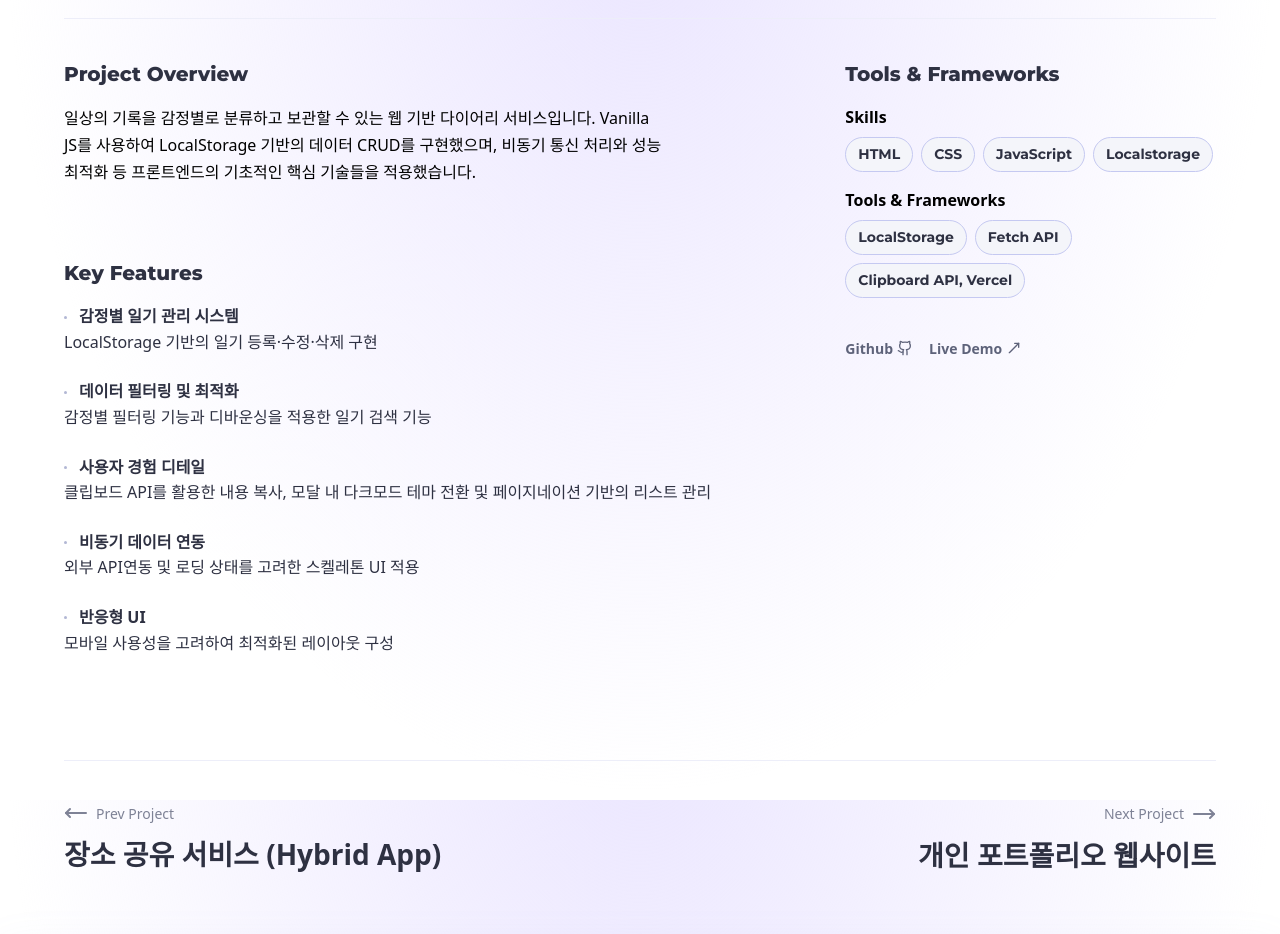
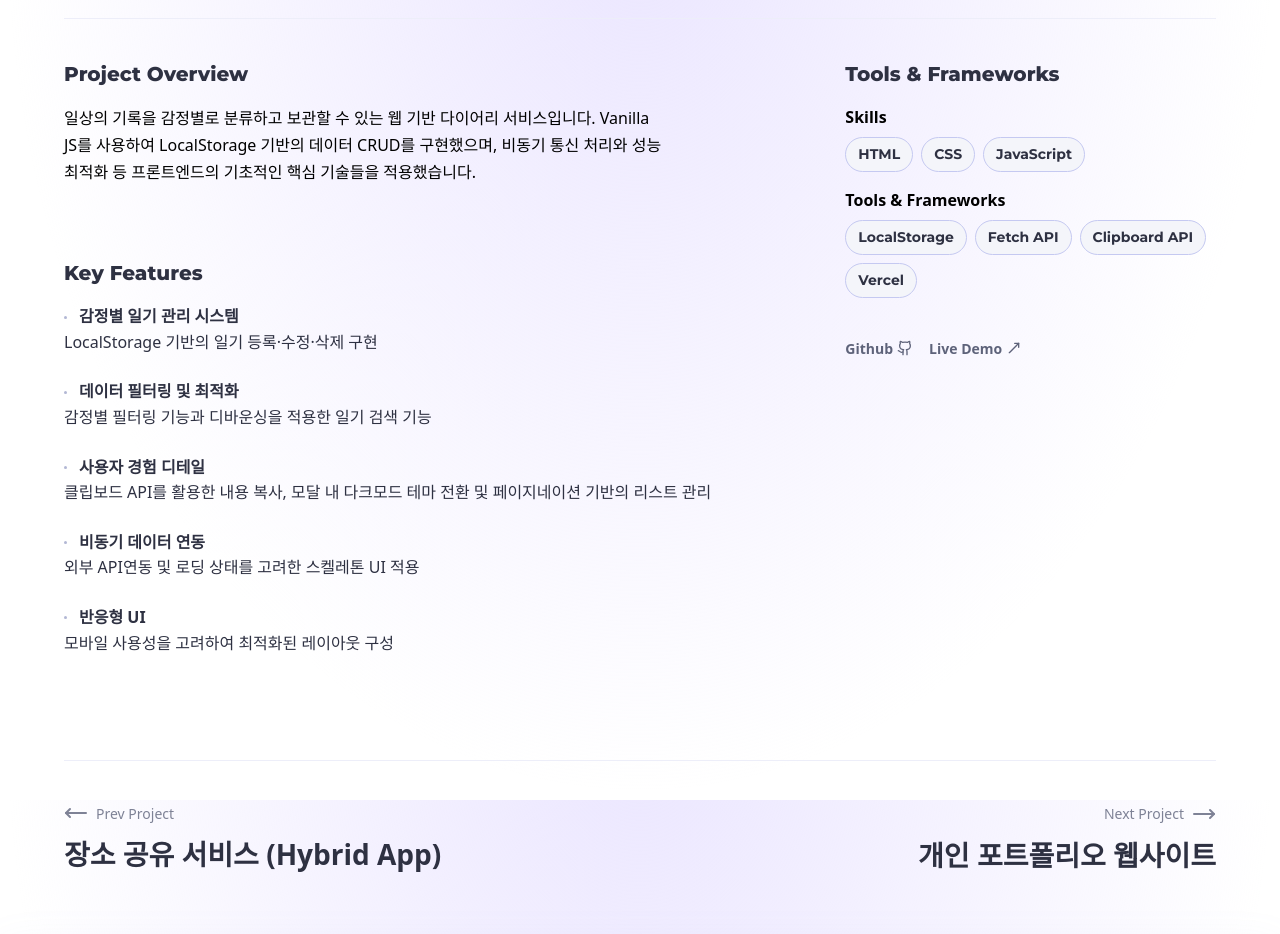
Before and after one commit to sub1n17/frontend-portfolio, a Next.js app: page /projects/mood-diary in a window 1280 px wide. Shown: the part 800-1734 px from the top of the page. Built offline with nearby package versions, Linux system fonts and the light colour scheme; a web font is replaced by a local one.

Commit message:
chore: 데이터 구조 수정

```diff
--- a/src/data/personalProjects/index.ts
+++ b/src/data/personalProjects/index.ts
@@ -5,6 +5,7 @@ export const personalProjects = [
         type: 'personal',
         summary: 'Next.js 기반 숙박권 등록·구매 서비스',
         thumbnail: '/images/project_p1.png',
+        cardSkills: ['Next.js', 'TypeScript', 'React'],
         skills: [
             {
                 type: 'Skills',
@@ -60,7 +61,7 @@ export const personalProjects = [
         role: '프론트엔드 개발',
         period: '2025.08 - 2025.11',
         links: {
-            github: 'https://github.com/...',
+            github: 'https://github.com/sub1n17/triptrip-frontend',
             demo: 'https://triptrip-frontend.vercel.app/',
         },
     },
@@ -70,6 +71,7 @@ export const personalProjects = [
         type: 'personal',
         summary: '웹뷰 기반 장소 공유 하이브리드 애플리케이션',
         thumbnail: '/images/project_p2_1.png',
+        cardSkills: ['Next.js', 'TypeScript', 'React Native'],
         skills: [
             {
                 type: 'Skills',
@@ -117,7 +119,7 @@ export const personalProjects = [
         role: '프론트엔드 개발',
         period: '2025.11 - 2026.01',
         links: {
-            github: 'https://github.com/...',
+            github: 'https://github.com/sub1n17/triptrip-mobile-webview',
             demo: 'https://triptrip-mobile-webview.vercel.app/',
         },
     },
@@ -127,14 +129,15 @@ export const personalProjects = [
         type: 'personal',
         summary: '로컬스토리지를 활용한 감정 기반 다이어리 웹 애플리케이션',
         thumbnail: '/images/project_p3.png',
+        cardSkills: ['HTML', 'CSS', 'JavaScript'],
         skills: [
             {
                 type: 'Skills',
-                skill: ['HTML', 'CSS', 'JavaScript', 'Localstorage'],
+                skill: ['HTML', 'CSS', 'JavaScript'],
             },
             {
                 type: 'Tools & Frameworks',
-                skill: ['LocalStorage', 'Fetch API', 'Clipboard API, Vercel'],
+                skill: ['LocalStorage', 'Fetch API', 'Clipboard API', 'Vercel'],
             },
         ],
         overview: `
@@ -169,7 +172,7 @@ export const personalProjects = [
         role: '프론트엔드 개발',
         period: '2025.07 - 2025.08',
         links: {
-            github: 'https://github.com/...',
+            github: 'https://github.com/sub1n17/localstorage-diary',
             demo: 'https://...',
         },
     },
@@ -180,13 +183,14 @@ export const personalProjects = [
         type: 'personal',
         summary: '프로젝트 구조화와 사용자 경험에 집중한 개인 포트폴리오 웹사이트',
         thumbnail: '/images/project_p4.png',
+        cardSkills: ['Next.js', 'TypeScript'],
         skills: [
             {
                 type: 'Skills',
-                skill: ['HTML', 'CSS', 'JavaScript', 'Localstorage'],
+                skill: ['HTML', 'CSS', 'JavaScript', 'LocalStorage'],
             },
             {
-                type: 'Tech Stack',
+                type: 'Tools & Frameworks',
                 skill: ['Next.js, Vercel'],
             },
         ],
@@ -219,7 +223,7 @@ export const personalProjects = [
         role: '기획 · 디자인 · 프론트엔드 개발',
         period: '2026.01 - 2026.02',
         links: {
-            github: 'https://github.com/...',
+            github: 'https://github.com/sub1n17/frontend-portfolio',
             demo: 'https://...',
         },
     },
--- a/src/data/personalProjects/types.ts
+++ b/src/data/personalProjects/types.ts
@@ -4,6 +4,7 @@ export interface IPersonalProjectsProps {
     type: string;
     summary: string;
     thumbnail: string;
+    cardSkills: string[];
     skills: {
         type: string;
         skill: string[];
```
